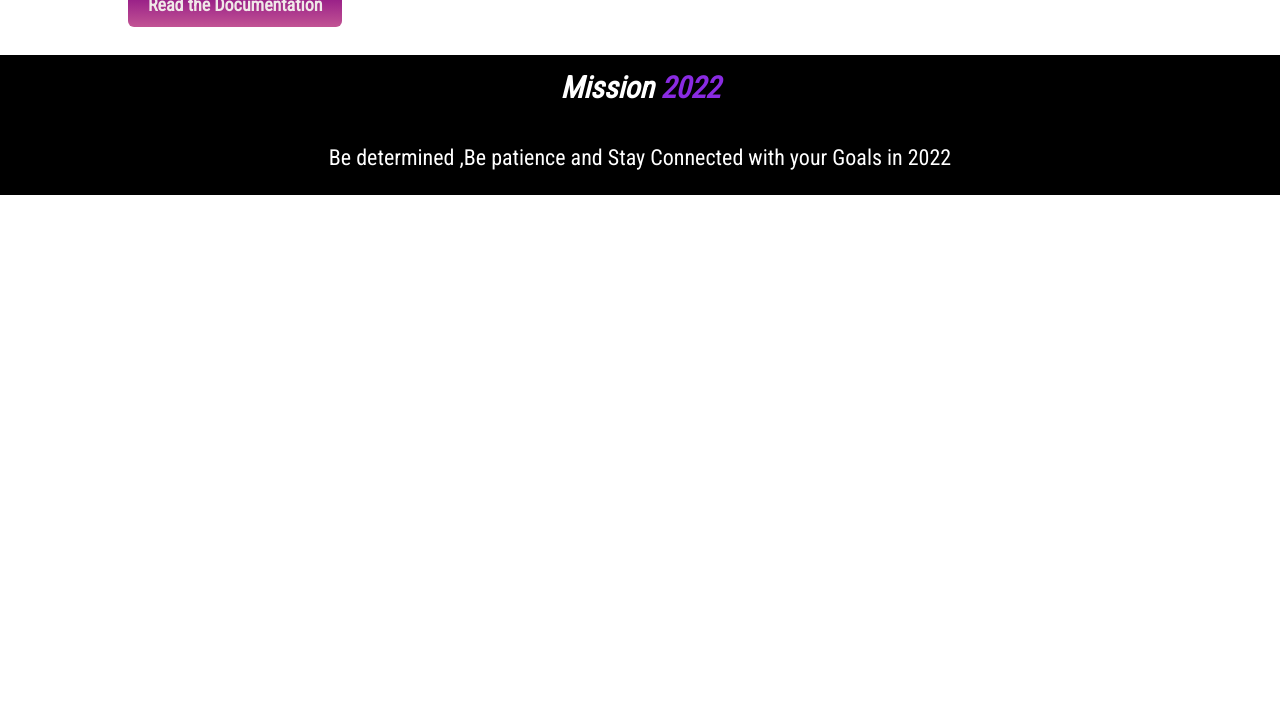
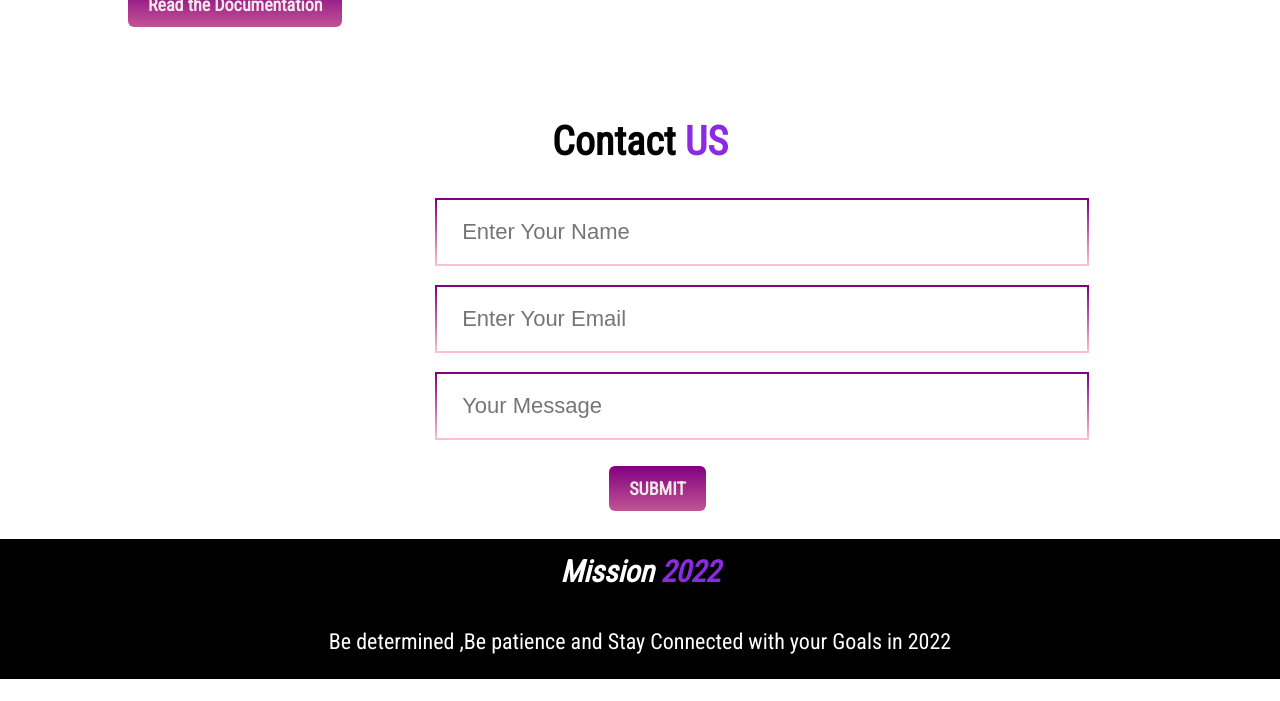
Before and after one commit to mdAlnahian/assign-one-repo, a plain HTML site: page index.html in a window 1280 px wide. Shown: the part 2613-3314 px from the top of the page. Before the commit the page ends 2830 px from the top, so only its background shows below. Drawn offline with Linux system fonts and the light colour scheme.

Commit message:
almost done

```diff
--- a/index.html
+++ b/index.html
@@ -79,6 +79,20 @@
         </div>
     </section>
 
+    <section class="form-section">
+        <form action="#" class="form1">
+            <h2 class="form-head">Contact<span class="color-head"> US </span> </h2>
+            <div class="form-data">
+                <input class="form2" type="text" placeholder="Enter Your Name"> <br> <br>
+                <input  class="form2" type="email" placeholder="Enter Your Email"> <br> <br>
+                <input  class="form2" type="text" placeholder="Your Message"> <br> <br> <br>
+
+            </div>
+            <a href="#" class="button new-button">SUBMIT</a>
+        </form>
+
+    </section>
+
     <footer class="footer-section">
         <h4>Mission <span class="color-head">2022</span> </h4>
         <p> Be determined ,Be patience and Stay Connected with your Goals in 2022</p>
--- a/style.css
+++ b/style.css
@@ -118,6 +118,32 @@ p{
     padding-left: 150px;
 
 }
+.form-section{
+    width: 80%;
+    margin: 0 auto;
+    padding-top: 70px;
+}
+.form-head{
+    text-align: center;
+    font-size: 40px;
+}
+.form-data{
+    margin: 0 30%;
+}
+.form2{
+    width: 600px;
+    height: 50px;
+    font-size: 22px;
+    padding: 7px 25px;
+    border: 2px solid ;
+    border-image: linear-gradient(purple,pink);
+    border-image-slice: 1;
+    border-radius: 10px;
+    outline: none;
+}
+.new-button{
+   margin: 0 47%;
+}
 
 .footer-section{
     width: 100%;
```
